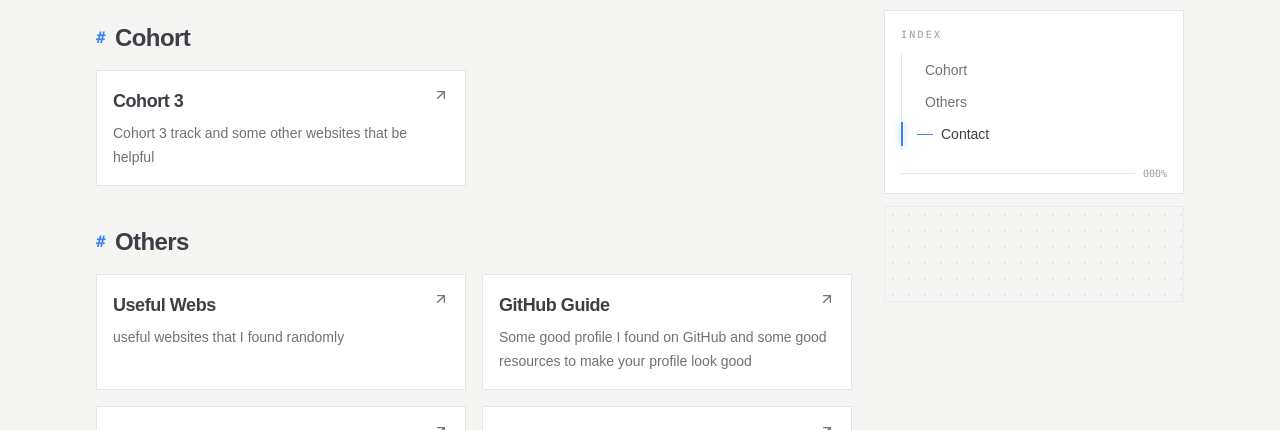
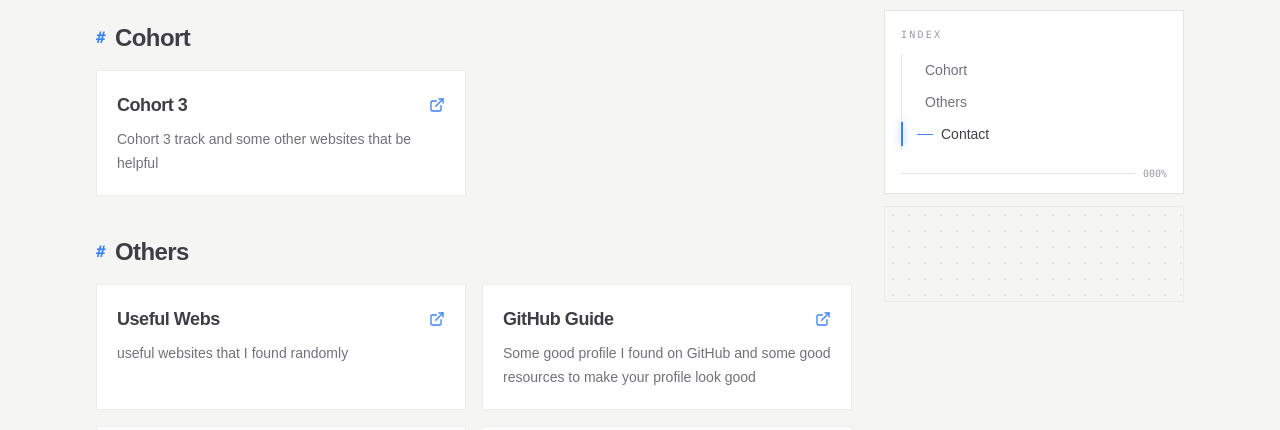
Before and after one commit to Itzsoham/portfolio, a Next.js app: page /resources in a window 1280 px wide. Shown: the part 370-800 px from the top of the page. Built offline with nearby package versions, Linux system fonts and the light colour scheme; no server answers; a web font is replaced by a local one.

Commit message:
style: add 4 hover corner borders to ResourcesCard matching ProjectCard style

```diff
--- a/components/cards/ResourcesCard.tsx
+++ b/components/cards/ResourcesCard.tsx
@@ -1,4 +1,4 @@
-import { ArrowUpRight } from "lucide-react";
+import { ExternalLink } from "lucide-react";
 import Link from "next/link";
 
 export default function ResourcesCard({
@@ -14,17 +14,25 @@ export default function ResourcesCard({
   return (
     <Link
       href={link}
-      className="group relative w-full border border-border bg-card p-4 transition hover:border-accent/40 hover:shadow-md"
+      className="group relative block w-full border border-border/70 bg-card p-5 transition-colors hover:bg-muted/15"
       {...rest}
       target="_blank"
       rel="noopener noreferrer"
     >
-      <ArrowUpRight className="absolute top-4 right-4 size-4 text-muted-foreground transition group-hover:-translate-y-0.5 group-hover:translate-x-0.5 group-hover:text-accent" />
+      {/* All four hover corner borders for Resources card */}
+      <span aria-hidden className="pointer-events-none absolute top-0 left-0 size-3 border-t-2 border-l-2 border-accent opacity-0 transition-opacity duration-200 group-hover:opacity-100" />
+      <span aria-hidden className="pointer-events-none absolute top-0 right-0 size-3 border-t-2 border-r-2 border-accent opacity-0 transition-opacity duration-200 group-hover:opacity-100" />
+      <span aria-hidden className="pointer-events-none absolute bottom-0 left-0 size-3 border-b-2 border-l-2 border-accent opacity-0 transition-opacity duration-200 group-hover:opacity-100" />
+      <span aria-hidden className="pointer-events-none absolute bottom-0 right-0 size-3 border-b-2 border-r-2 border-accent opacity-0 transition-opacity duration-200 group-hover:opacity-100" />
 
-      <h3 className="text-left text-lg font-bold tracking-tight text-foreground">
-        {title}
-      </h3>
-      <p className="mt-1.5 text-sm/6 text-muted-foreground">
+      <div className="flex items-center justify-between gap-4">
+        <h3 className="text-left text-lg font-bold tracking-tight text-foreground">
+          {title}
+        </h3>
+        <ExternalLink className="size-4 shrink-0 text-accent transition group-hover:scale-110" />
+      </div>
+
+      <p className="mt-2 text-sm/6 text-muted-foreground">
         {description}
       </p>
     </Link>
```
